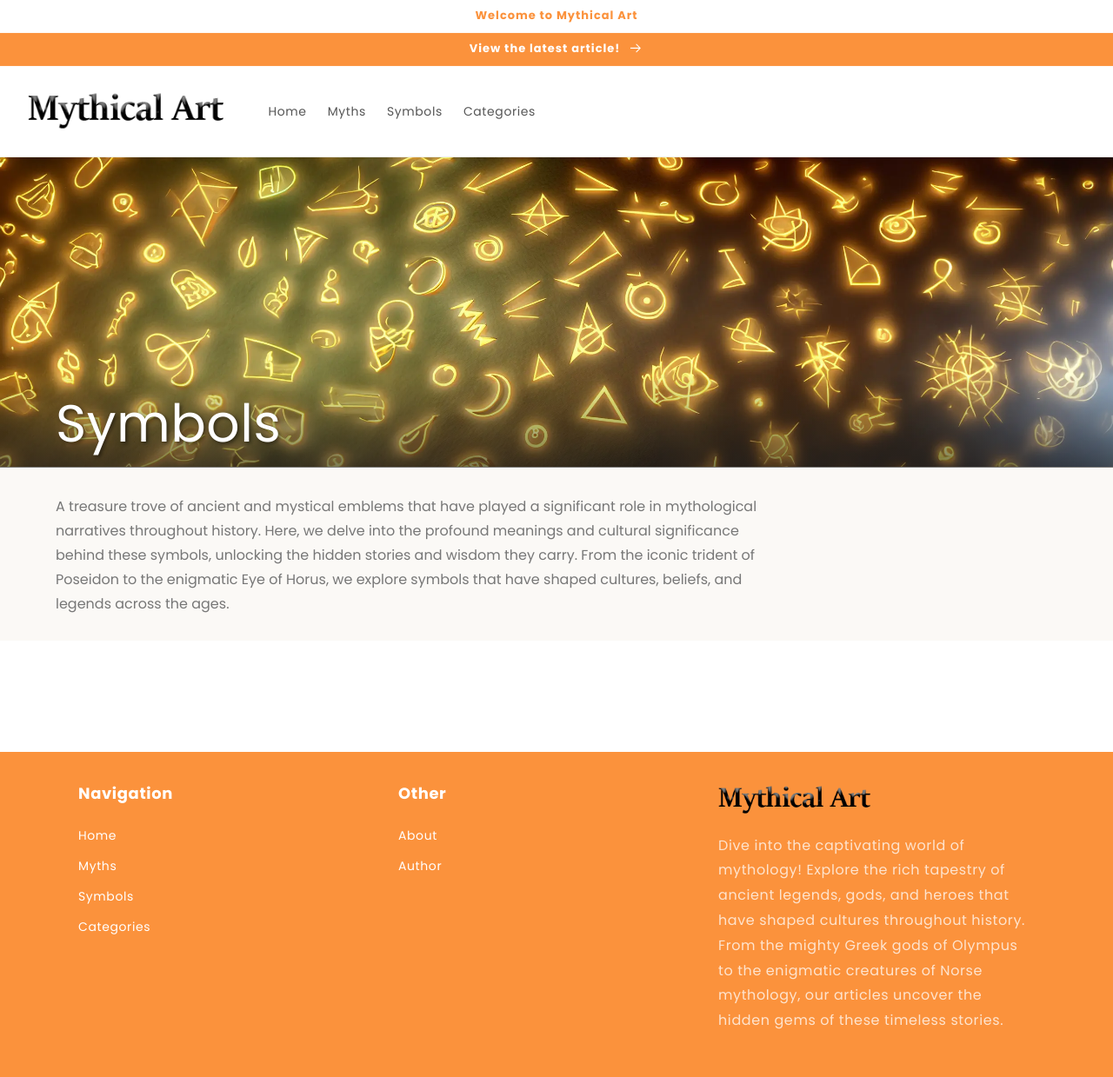
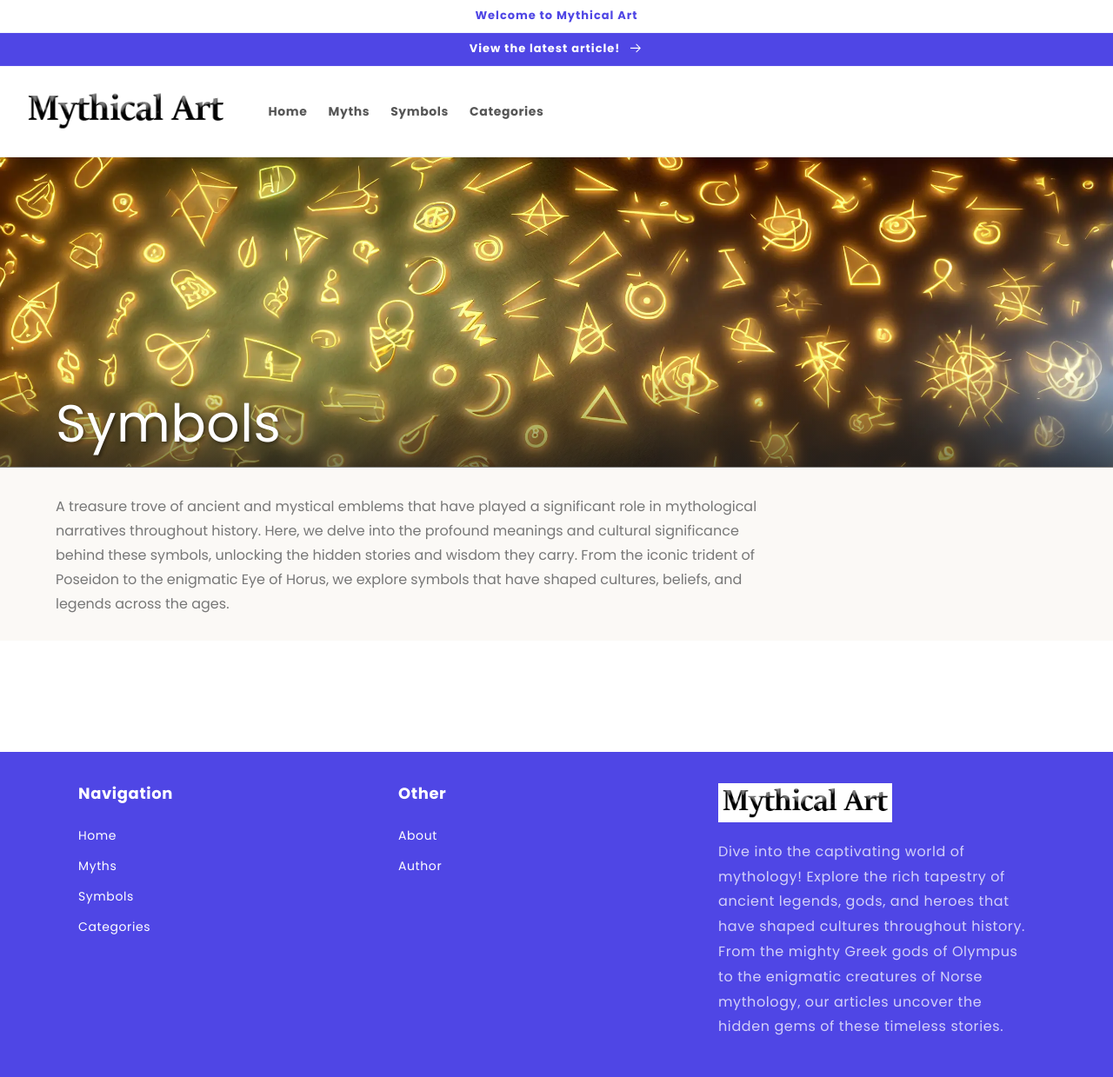
Before and after one commit to Gulrugar/Mythology-Blog, an Astro site: page /categories/symbols in a window 1280 px wide. Shown: the top 1239 px of the page at 87% size. Built offline with nearby package versions, Linux system fonts and the light colour scheme; Astro itself is replaced by a stand-in of ours; some icons are missing.

Commit message:
general stying changes

```diff
--- a/src/components/Footer.astro
+++ b/src/components/Footer.astro
@@ -48,16 +48,9 @@ import { Icon } from "astro-icon";
       </div>
       <div class="footer-block grid__item">
         <div class="footer-block__brand-info">
-          <div
-            class="footer-block__image-wrapper"
-            style="max-width: min(100%, 175px)"
-          >
-            <a href="#"
-              ><img
-                src={settings.logo.src}
-                alt={settings.logo.alt}
-                loading="lazy"
-              /></a
+          <div class="footer-block__image-wrapper">
+            <a href="/" class="logo"
+              ><img src={settings.logo.src} alt={settings.logo.alt} /></a
             >
           </div>
           <div>
@@ -291,6 +284,10 @@ import { Icon } from "astro-icon";
     background-color: transparent;
     border: none;
     transition: transform 0.2s ease;
+
+    max-width: min(100%, 200px);
+    background-color: rgb(var(--color-base-background));
+    padding: 2px 5px;
   }
 
   .footer-block__image-wrapper:hover {
--- a/src/components/Header.astro
+++ b/src/components/Header.astro
@@ -204,6 +204,8 @@ import HeaderDrawer from "./HeaderDrawer.astro";
     padding: 0.75rem;
     text-decoration: none;
     color: rgba(var(--color-foreground), 0.75);
+
+    font-weight: bold;
   }
 
   .list-menu__item {
--- a/src/components/HeaderGroup.astro
+++ b/src/components/HeaderGroup.astro
@@ -2,7 +2,6 @@
 import AnnouncementBar from "./AnnouncementBar.astro";
 import Header from "./Header.astro";
 import settings from "../data/settings.json";
-import { type Settings } from "../types/settings";
 ---
 
 {
--- a/src/layouts/MainHead.astro
+++ b/src/layouts/MainHead.astro
@@ -42,7 +42,7 @@ const {
       --color-base-text: 30, 30, 30;
       --color-base-background: 255, 255, 255;
       --color-base-solid-button-labels: 255, 255, 255;
-      --color-base-accent: 251, 146, 60;
+      --color-base-accent: 79, 70, 229;
       --color-link: 30, 30, 30;
 
       --spacing-sections-mobile: 24px;
```
